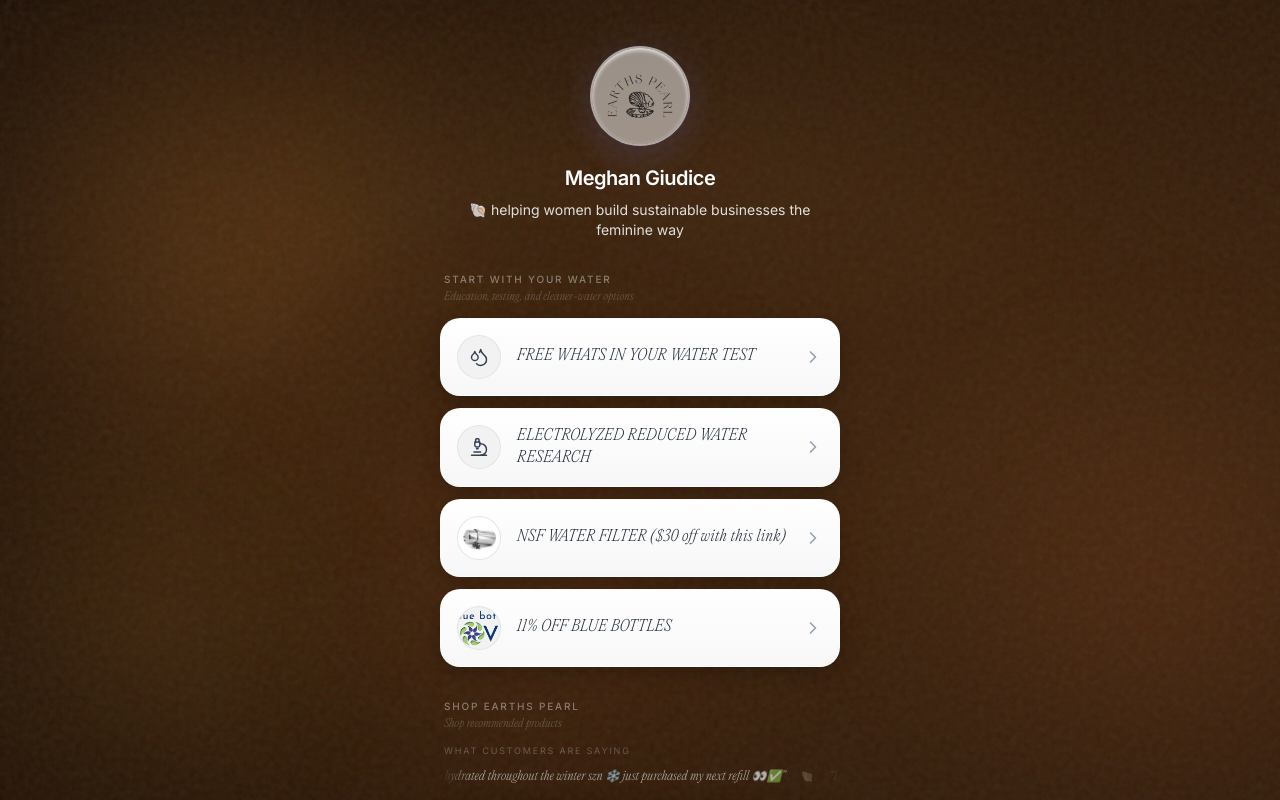
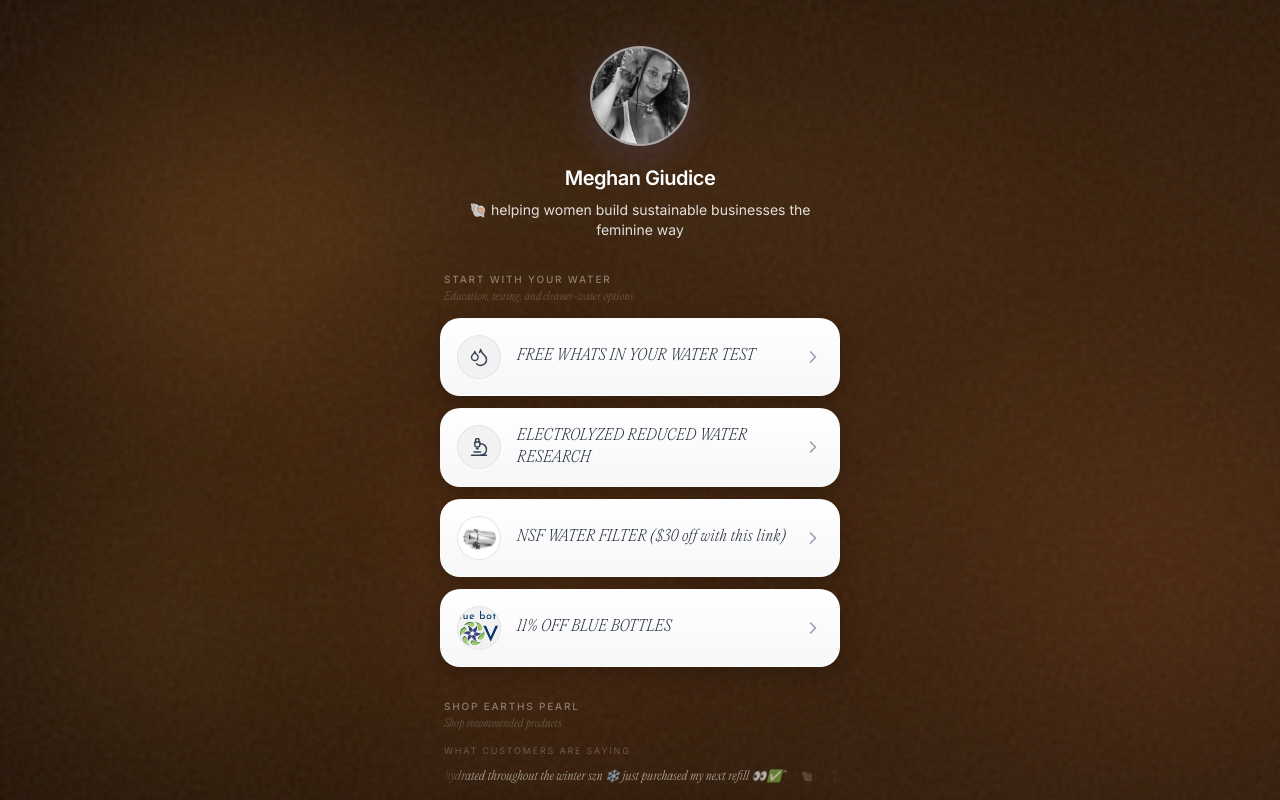
Before and after one commit to telluricaquarian/earthspearl, a Next.js app: page / in a window 1280 px wide. Shown: the top 800 px of the page. Built offline with nearby package versions, Linux system fonts and the light colour scheme.

Commit message:
feat: replace profile image with Earths Pearl display portrait

```diff
--- a/components/link-bio-page.tsx
+++ b/components/link-bio-page.tsx
@@ -223,7 +223,7 @@ export function LinkBioPage() {
           <ProfileSection
             name="Meghan Giudice"
             bio="🐚 helping women build sustainable businesses the feminine way"
-            imageUrl="/earthspearlbalck.png"
+            imageUrl="/earthspearldisplay.png"
           />
         </motion.div>
 
--- a/components/profile-section.tsx
+++ b/components/profile-section.tsx
@@ -32,9 +32,7 @@ export function ProfileSection({ name, bio, imageUrl }: ProfileSectionProps) {
             `,
           }}
         >
-          <div className="absolute inset-3">
-            <Image src={imageUrl || "/placeholder.svg"} alt={name} fill className="object-contain" priority />
-          </div>
+          <Image src={imageUrl || "/placeholder.svg"} alt={name} fill className="object-cover" priority />
         </div>
 
         {/* Subtle outer glow */}
```
Also changed, not shown: public/earthspearldisplay.png (added).
